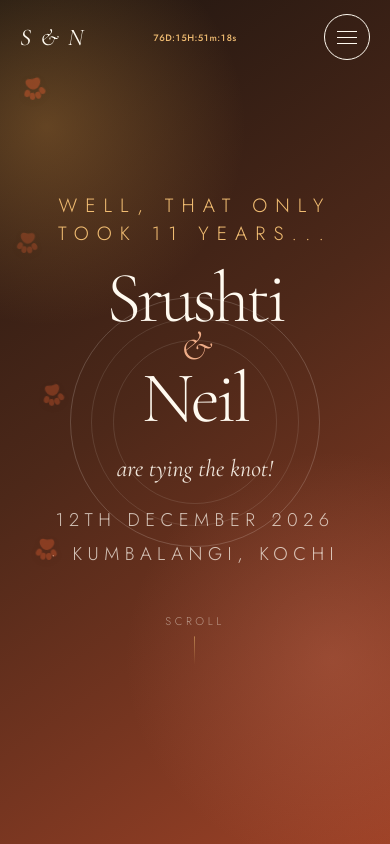
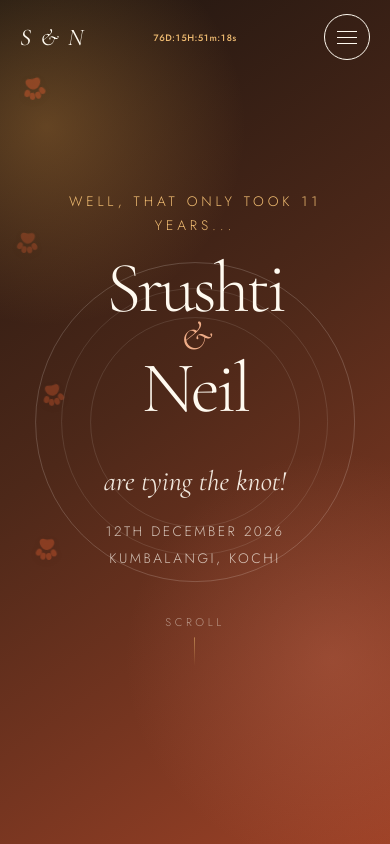
Before and after one commit to sreil-26/sreil26-TheInvite, a plain HTML site: page index.html in a window 390 px wide. Shown: the top 844 px of the page. Drawn offline with nearby package versions, Linux system fonts and the light colour scheme.

Commit message:
Update index.html

```diff
--- a/index.html
+++ b/index.html
@@ -150,10 +150,13 @@
     }
     .sun {
       position: absolute;
+      top: 50%;
+      left: 50%;
       width: min(64vw, 620px);
       aspect-ratio: 1;
       border: 1px solid rgba(255,250,240,.18);
       border-radius: 50%;
+      transform: translate(-50%, -50%);
     }
     .sun::before, .sun::after {
       content: "";
@@ -163,7 +166,15 @@
       border-radius: inherit;
     }
     .sun::after { inset: 17%; }
-    .hero-copy { position: relative; z-index: 2; max-width: 980px; text-align: center; }
+    .hero-copy {
+      position: relative;
+      z-index: 2;
+      width: min(100%, 980px);
+      display: flex;
+      flex-direction: column;
+      align-items: center;
+      text-align: center;
+    }
     .kicker, .section-kicker {
       margin: 0 0 22px;
       font-size: .72rem;
@@ -192,7 +203,7 @@
     .hero-tagline {
       margin: 26px 0 0;
       color: rgba(255,250,240,.9);
-      font: italic 400 clamp(1.5rem, 3.5vw, 2.25rem) "Cormorant Garamond", serif;
+      font: italic 400 clamp(1.75rem, 4vw, 2.65rem) "Cormorant Garamond", serif;
     }
     .hero-date {
       margin: 22px 0 0;
@@ -579,6 +590,19 @@
       .invitation-copy {
         min-height: auto;
       }
+      .sun { width: min(82vw, 430px); }
+      .hero-copy .kicker {
+        max-width: 290px;
+        font-size: .86rem !important;
+        line-height: 1.7;
+        letter-spacing: .28em;
+      }
+      .hero-date {
+        width: 100%;
+        font-size: .86rem !important;
+        letter-spacing: .18em;
+      }
+      .hero-date span { white-space: nowrap; }
       .invitation { box-shadow: 0 24px 58px rgba(122,51,24,.18), inset 0 0 0 10px rgba(255,250,240,.5); }
       .invitation-copy { padding: 68px 32px; }
       .invitation-copy > .section-kicker {
@@ -664,7 +688,7 @@
       <p class="hero-tagline reveal">are tying the knot!</p>
       <p class="hero-date reveal" style="font-size: clamp(1.15rem, 2.5vw, 1.8rem);">
         <span>12th December 2026</span>
-        <span>· Kumbalangi, Kochi</span>
+        <span>Kumbalangi, Kochi</span>
       </p>
       <a class="scroll-hint reveal" href="#intro">Scroll</a>
     </div>
```
